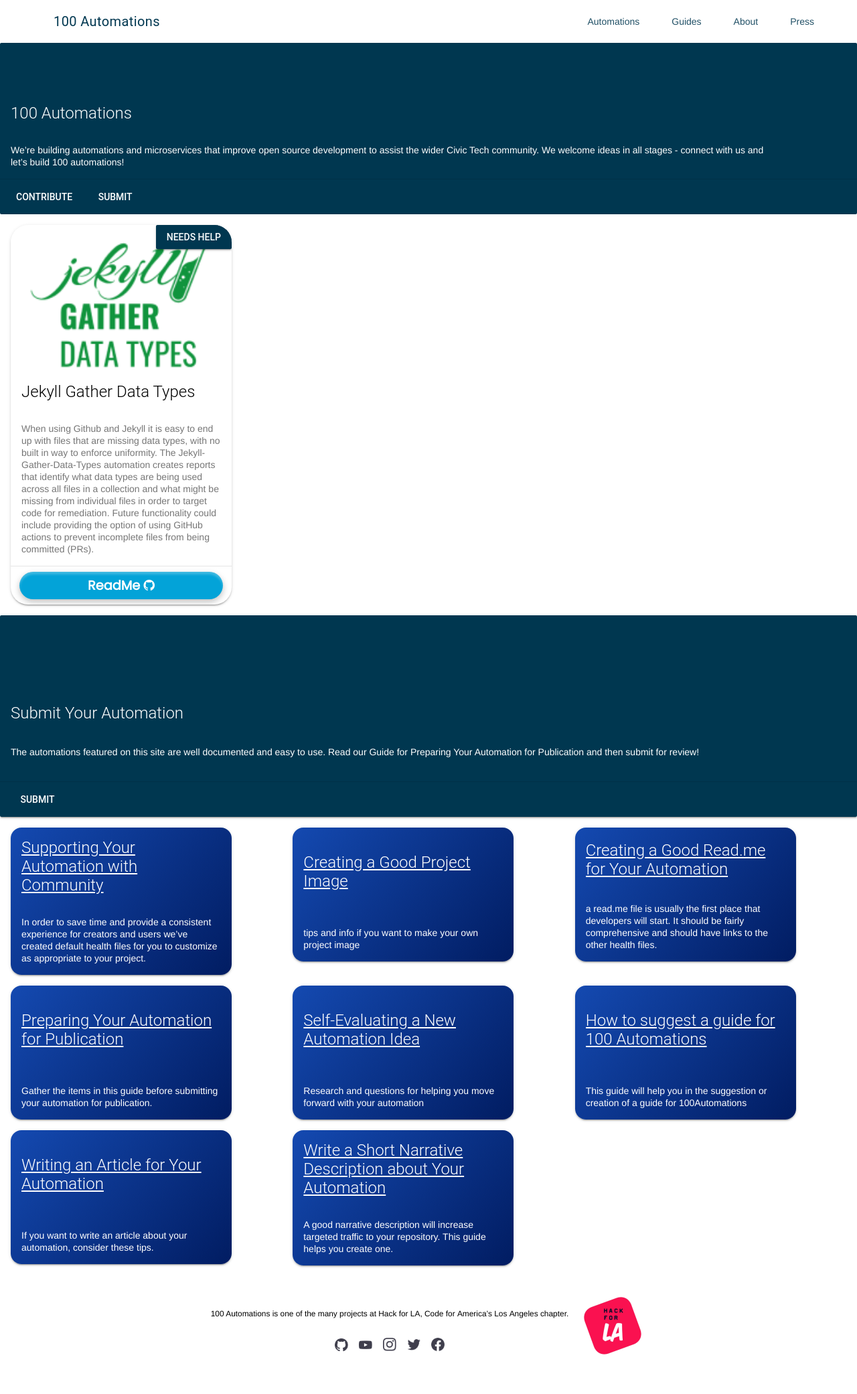
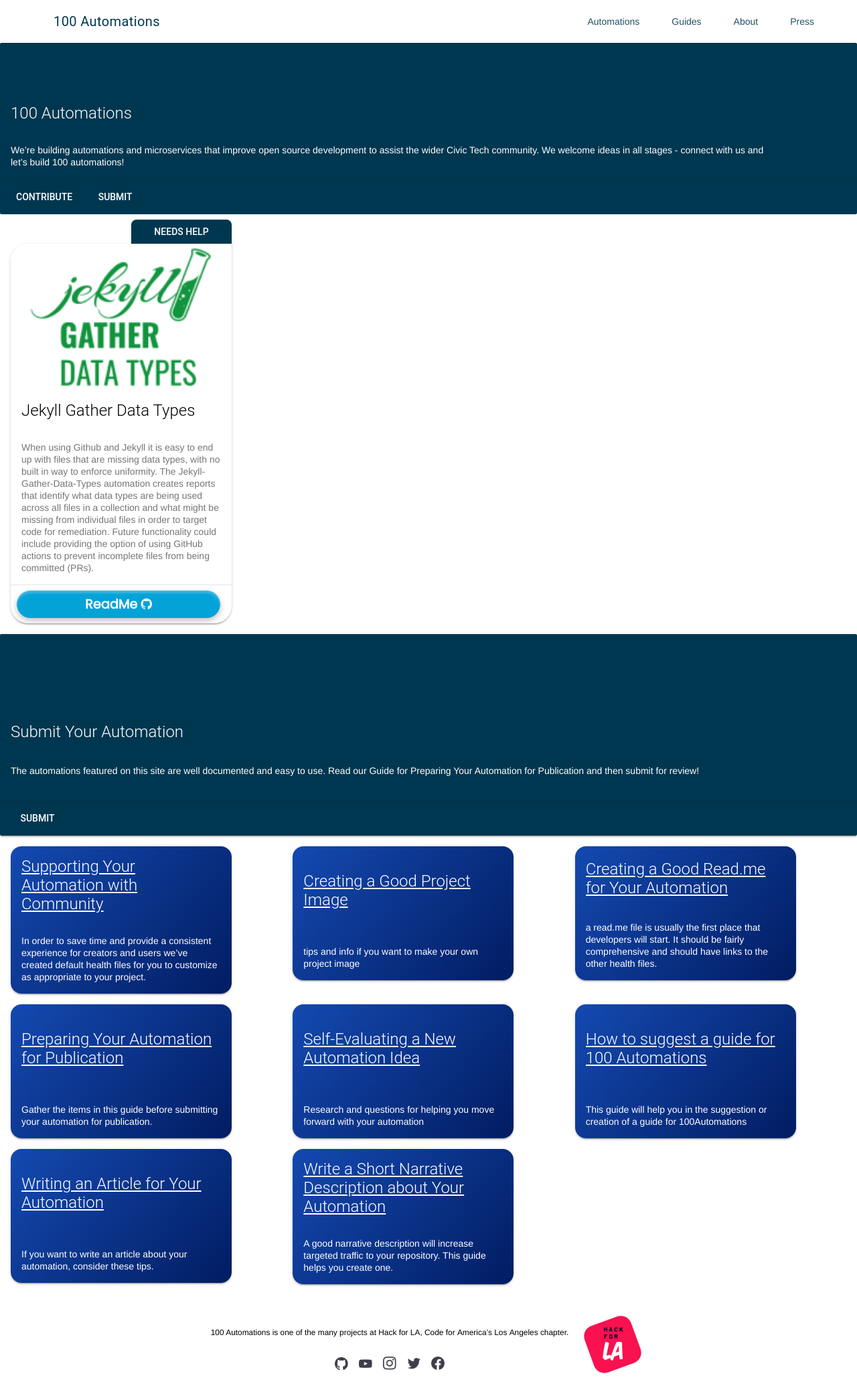
Before and after one commit to 100Automations/Website, a Jekyll site: the page built from index.html, in a window 1280 px wide. Shown: the whole page at 67% size. Built offline with Jekyll 4.4.1, drawn with Linux system fonts in a browser that asks for light colours.

Commit message:
repositioned button and dropdown with new border-radius and spacing

```diff
--- a/_includes/ato_grid.html
+++ b/_includes/ato_grid.html
@@ -3,16 +3,16 @@
   <div class="ato_grid mdl-grid">
     <!-- Jekyll loops through our automation collection -->
     {% for automation in site.automations %}
+    <div class="full-ato-card">
+      <button id="button_{{ forloop.index }}" class="mdl-button mdl-js-button mdl-button--raised mdl-js-ripple-effect button-needs">
+        Needs Help
+      </button>
       <div class="ato_cell mdl-cell mdl-cell--4-col">
         <!-- Each card that is created will have a unique id accessed though the forloop.index-->
         <div id="card_{{forloop.index}}" class="ato_card mdl-card mdl-shadow--2dp">
-        <!-- This is a UX component that needs to be developed -->
           <!-- A list of needs that will display when the user clicks on it -->
           <!-- Note, we will be able to access the automation.needs and loop through them for display-->
           <div class="ato_needs mdl-card__menu">
-          <button id="button_{{ forloop.index }}" class="mdl-button mdl-js-button mdl-button--raised mdl-js-ripple-effect button-needs">
-            Needs Help
-          </button>
             <ul id="needs_{{ forloop.index }}" class="needs_list d-none">
               {% for item in automation.needs %}
                 <li>{{ item | capitalize }}</li>
@@ -45,6 +45,7 @@
       {% endfor %}
     </div>
   </div>
+</div>
 
 <script>
   const toggleList = () => {
--- a/_sass/includes/ato_grid.scss
+++ b/_sass/includes/ato_grid.scss
@@ -1,17 +1,25 @@
 .automations {
+    .full-ato-card {
+        display: flex;
+        flex-flow: column nowrap;
+    }
+    .mdl-button {
+        width: 150px;
+        background: rgba(0, 55, 80, 1);
+        color: white;
+        border-radius: 8px 8px 0px 0px;
+        margin: 0;
+        margin-right: 8px;
+        align-self: flex-end;
+    }
     .ato_needs.mdl-card__menu {
+        width: 150px;
         background: rgba(0, 55, 80, 1);
         color: white;
         position: absolute;
         right: 0;
         top: 0;
-        border-radius: 26px;
-
-        .mdl-button {
-            width: 100%;
-            background: rgba(0, 55, 80, 1);
-            color: white;
-        }
+        border-radius: 0px 0 8px 8px;
 
         .needs_list {
             padding-right: 20px;
@@ -25,9 +33,10 @@
     ;
     .ato_grid.mdl-grid {
         .ato_cell.mdl-cell {
+            margin-top: 0;
             .ato_card.mdl-card {
-                border-radius: 26px;
-
+                border-radius: 26px 0 26px 26px;
+                margin-top: 0;
 
                 .ato_card-media>img {
                     width: 100%;
```
Lines whose indentation alone changed are shown as unchanged.
